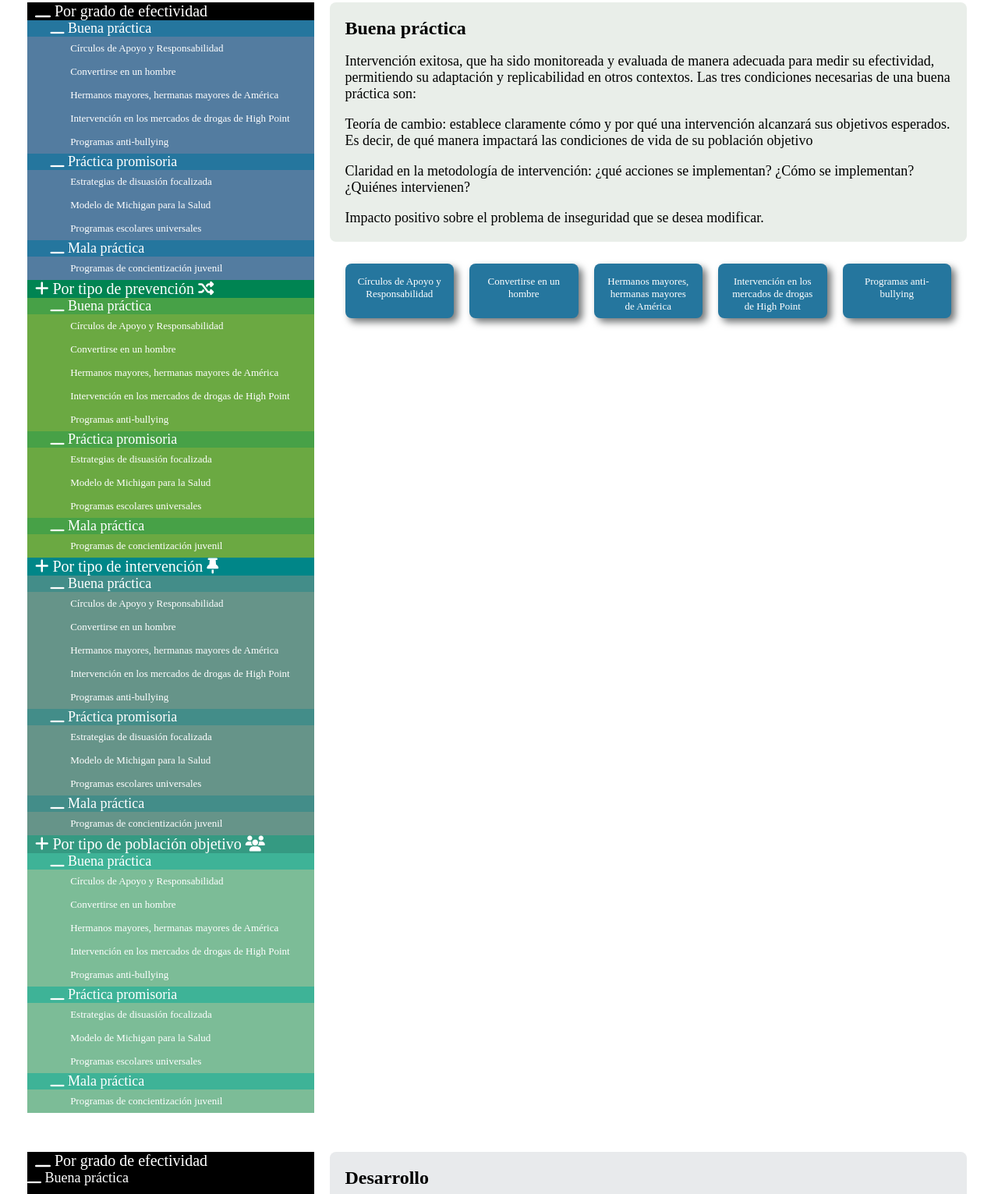
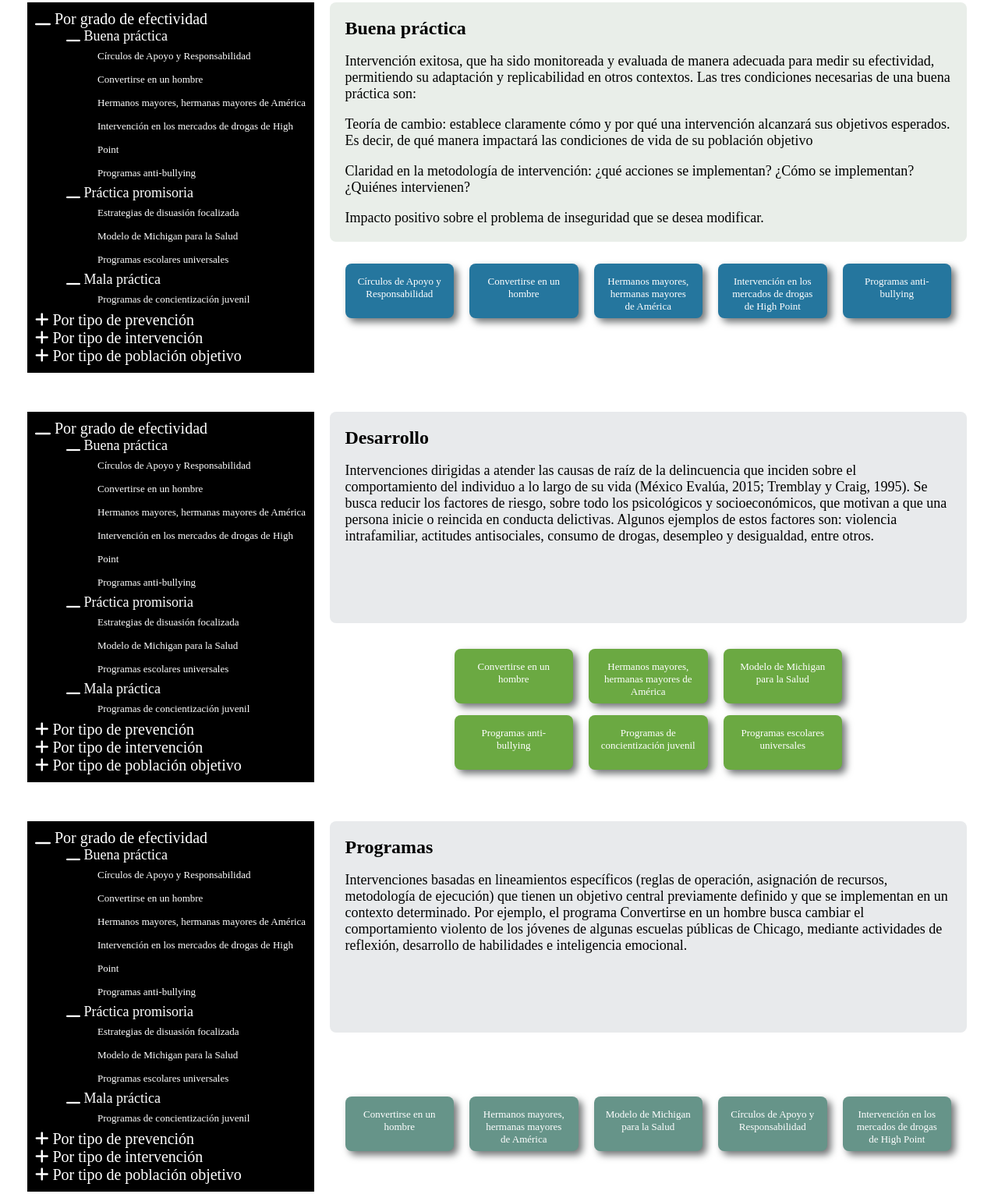
Before and after one commit to LaYare/sitio, a plain HTML site: page index.html in a window 1280 px wide. Shown: the part 130-1661 px from the top of the page at 78% size. Drawn offline with Linux system fonts and the light colour scheme.

Commit message:
Revert "estilos del navbar"

```diff
--- a/index.html
+++ b/index.html
@@ -30,137 +30,47 @@
 						<i class="fa fa-window-minimize" aria-hidden="true"></i>
 						Por grado de efectividad
 					</li>
-						<ul class="practica">
-							<li class="text-medium background-blue item-practica">
+						<ul>
+							<li class="text-medium">
 								<i class="fa fa-window-minimize" aria-hidden="true"></i>
 								Buena práctica
 							</li>
 								<ul>
-									<li class="litte-item text-small text--line">Círculos de Apoyo y Responsabilidad</li>
-									<li class="litte-item text-small text--line">Convertirse en un hombre</li>
-									<li class="litte-item text-small text--line">Hermanos mayores, hermanas mayores de América</li>
-									<li class="litte-item text-small text--line">Intervención en los mercados de drogas de High Point</li>
-									<li class="litte-item text-small text--line">Programas anti-bullying</li>
+									<li class="text-small text--line">Círculos de Apoyo y Responsabilidad</li>
+									<li class="text-small text--line">Convertirse en un hombre</li>
+									<li class="text-small text--line">Hermanos mayores, hermanas mayores de América</li>
+									<li class="text-small text--line">Intervención en los mercados de drogas de High Point</li>
+									<li class="text-small text--line">Programas anti-bullying</li>
 								</ul>
-							<li class="text-medium background-blue item-practica">
+							<li class="text-medium">
 								<i class="fa fa-window-minimize" aria-hidden="true"></i>
 								Práctica promisoria
 							</li>
 								<ul>
-									<li class=" litte-item text-small text--line">Estrategias de disuasión focalizada</li>
-									<li class="litte-item text-small text--line">Modelo de Michigan para la Salud</li>
-									<li class="litte-item text-small text--line">Programas escolares universales</li>
+									<li class="text-small text--line">Estrategias de disuasión focalizada</li>
+									<li class="text-small text--line">Modelo de Michigan para la Salud</li>
+									<li class="text-small text--line">Programas escolares universales</li>
 								</ul>
-							<li class="text-medium background-blue item-practica">
+							<li class="text-medium">
 								<i class="fa fa-window-minimize" aria-hidden="true"></i>
 								Mala práctica
 							</li>
 								<ul>
-									<li class="litte-item text-small text--line">Programas de concientización juvenil</li>
+									<li class="text-small text--line">Programas de concientización juvenil</li>
 								</ul>
 						</ul>
-					<li class="text-big back-green-navbar">
+					<li class="text-big">
 						<i class="fa fa-plus" aria-hidden="true"></i>
 						Por tipo de prevención
-						<i class="fa fa-random" aria-hidden="true"></i>
 					</li>
-						<ul class="prevencion">
-							<li class="text-medium backgroun-green item-practica">
-								<i class="fa fa-window-minimize" aria-hidden="true"></i>
-								Buena práctica
-							</li>
-								<ul>
-									<li class="litte-item text-small text--line">Círculos de Apoyo y Responsabilidad</li>
-									<li class="litte-item text-small text--line">Convertirse en un hombre</li>
-									<li class="litte-item text-small text--line">Hermanos mayores, hermanas mayores de América</li>
-									<li class="litte-item text-small text--line">Intervención en los mercados de drogas de High Point</li>
-									<li class="litte-item text-small text--line">Programas anti-bullying</li>
-								</ul>
-							<li class="text-medium backgroun-green item-practica">
-								<i class="fa fa-window-minimize" aria-hidden="true"></i>
-								Práctica promisoria
-							</li>
-								<ul>
-									<li class=" litte-item text-small text--line">Estrategias de disuasión focalizada</li>
-									<li class="litte-item text-small text--line">Modelo de Michigan para la Salud</li>
-									<li class="litte-item text-small text--line">Programas escolares universales</li>
-								</ul>
-							<li class="text-medium backgroun-green item-practica">
-								<i class="fa fa-window-minimize" aria-hidden="true"></i>
-								Mala práctica
-							</li>
-								<ul>
-									<li class="litte-item text-small text--line">Programas de concientización juvenil</li>
-								</ul>
-						</ul>
-					<li class="text-big back-blue02-navbar">
+					<li class="text-big">
 						<i class="fa fa-plus" aria-hidden="true"></i>
 						Por tipo de intervención
-						<i class="fa fa-thumb-tack" aria-hidden="true"></i>
 					</li>
-					<ul class="intervencion">
-							<li class="text-medium backgroun-blue02 item-practica">
-								<i class="fa fa-window-minimize" aria-hidden="true"></i>
-								Buena práctica
-							</li>
-								<ul>
-									<li class="litte-item text-small text--line">Círculos de Apoyo y Responsabilidad</li>
-									<li class="litte-item text-small text--line">Convertirse en un hombre</li>
-									<li class="litte-item text-small text--line">Hermanos mayores, hermanas mayores de América</li>
-									<li class="litte-item text-small text--line">Intervención en los mercados de drogas de High Point</li>
-									<li class="litte-item text-small text--line">Programas anti-bullying</li>
-								</ul>
-							<li class="text-medium backgroun-blue02 item-practica">
-								<i class="fa fa-window-minimize" aria-hidden="true"></i>
-								Práctica promisoria
-							</li>
-								<ul>
-									<li class=" litte-item text-small text--line">Estrategias de disuasión focalizada</li>
-									<li class="litte-item text-small text--line">Modelo de Michigan para la Salud</li>
-									<li class="litte-item text-small text--line">Programas escolares universales</li>
-								</ul>
-							<li class="text-medium backgroun-blue02 item-practica">
-								<i class="fa fa-window-minimize" aria-hidden="true"></i>
-								Mala práctica
-							</li>
-								<ul>
-									<li class="litte-item text-small text--line">Programas de concientización juvenil</li>
-								</ul>
-						</ul>
-					<li class="text-big back-green02-navbar">
+					<li class="text-big">
 						<i class="fa fa-plus" aria-hidden="true"></i>
 						Por tipo de población objetivo
-						<i class="fa fa-users" aria-hidden="true"></i>
 					</li>
-					<ul class="poblacion">
-							<li class="text-medium background-green02 item-practica">
-								<i class="fa fa-window-minimize" aria-hidden="true"></i>
-								Buena práctica
-							</li>
-								<ul>
-									<li class="litte-item text-small text--line">Círculos de Apoyo y Responsabilidad</li>
-									<li class="litte-item text-small text--line">Convertirse en un hombre</li>
-									<li class="litte-item text-small text--line">Hermanos mayores, hermanas mayores de América</li>
-									<li class="litte-item text-small text--line">Intervención en los mercados de drogas de High Point</li>
-									<li class="litte-item text-small text--line">Programas anti-bullying</li>
-								</ul>
-							<li class="text-medium background-green02 item-practica">
-								<i class="fa fa-window-minimize" aria-hidden="true"></i>
-								Práctica promisoria
-							</li>
-								<ul>
-									<li class=" litte-item text-small text--line">Estrategias de disuasión focalizada</li>
-									<li class="litte-item text-small text--line">Modelo de Michigan para la Salud</li>
-									<li class="litte-item text-small text--line">Programas escolares universales</li>
-								</ul>
-							<li class="text-medium background-green02 item-practica">
-								<i class="fa fa-window-minimize" aria-hidden="true"></i>
-								Mala práctica
-							</li>
-								<ul>
-									<li class="litte-item text-small text--line">Programas de concientización juvenil</li>
-								</ul>
-						</ul>
 				</ul>
 			</div>
 			<div class="container-text">
--- a/style/main.css
+++ b/style/main.css
@@ -156,26 +156,17 @@ nav ul li{
 
 .navbar ul {
 	list-style: none;
-	padding-left: 0px;
 }
 
 .navbar-container {
-	padding: 0px;
+	padding: 10px 0 10px 10px;
 	list-style: 20px;
 }
 
 .container-text {
 	flex: 70%;
 }
-.text-big{
-	padding-left: 10px;
-}
-.practica{
-	background-color: #537CA0;
-}
-.tipo-practica{
-	background-color: #25769E;
-}
+
 .container-background {
 	padding: 20px;
 	border-radius: 8px;
--- a/style/utilities.css
+++ b/style/utilities.css
@@ -1,18 +1,6 @@
 
 .background-text-good {
 	background-color: #E9EEE9;/*Fondo del texto de Buenas practicas*/
-}
-
-.back-green-navbar {
-	background-color: #008452;
-}
-
-.back-blue02-navbar{
-	background-color: #008688;
-}
-
-.back-green02-navbar{
-	background-color: #359A82;
 }
 
 .background-blue {
@@ -39,18 +27,6 @@
 	background-color: #6CBE99;/*Botones Terciaria*/
 }
 
-.backgroun-green{
-	background-color: #47A147;
-}
-
-.backgroun-blue02{
-	background-color: #438D89;
-}
-
-.background-green02{
-	background-color: #3EB397;
-}
-
 .text-big {
 	font-size: 20px;
 }
@@ -67,30 +43,6 @@
 	line-height: 30px;
 }
 
-
-.practica{
-	background-color: #537CA0;
-}
-
-.prevencion{
-	background-color: #6BA942;
-}
-
-.intervencion{
-	background-color: #669489;
-}
-
-.poblacion{
-	background-color: #7CBC97;
-}
-
-.item-practica{
-	padding-left: 8%;
-}
-.litte-item{
-	padding-left: 15%;
-}
-
 .padding {
 	padding: 0 150px;/*Para segunda seccion*/
 	margin-top: 15px;
```
